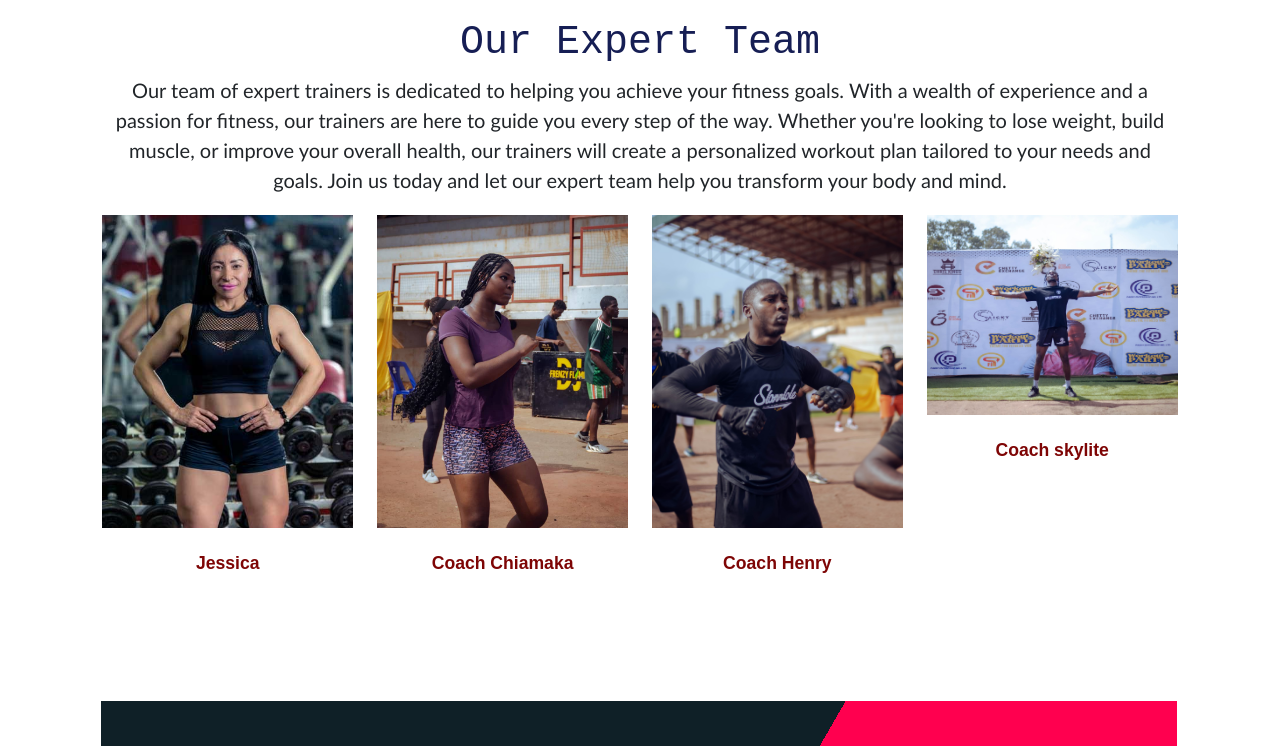
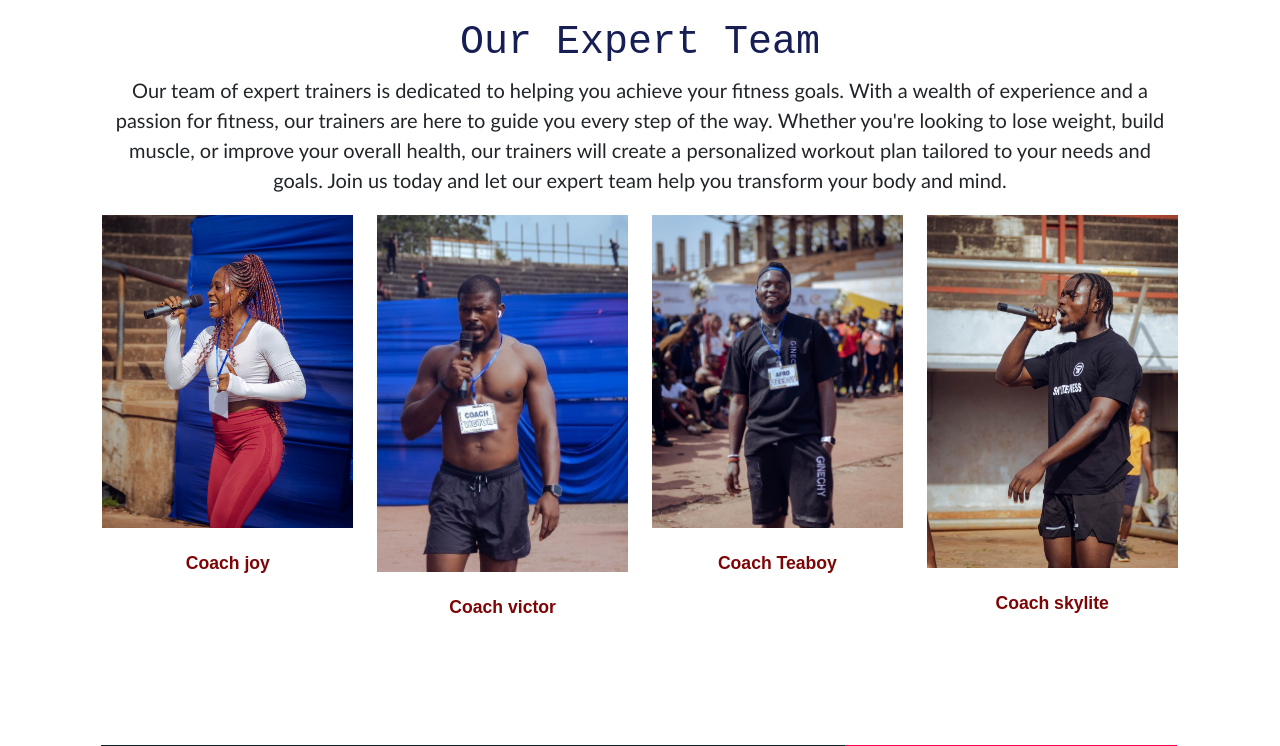
Before and after one commit to oxygenfunds/skylite-fitness-, a Django app: page / in a window 1280 px wide. Shown: the part 4106-4852 px from the top of the page. Run offline with Django 5.2, Linux system fonts and the light colour scheme; some libraries are stand-ins or nearby versions.

Commit message:
initial commit

```diff
--- a/core/templates/home.html
+++ b/core/templates/home.html
@@ -236,10 +236,10 @@
        <div class="col-lg-3 col-md-6">
 <div class="trainer-card">
 
-<img src="{% static 'images/team-1.jpg' %}" class="img-fluid">
+<img src="{% static 'images/coach-joy.jpg' %}" class="img-fluid">
 
 <div class="trainer-info text-center">
-<h6 class="fw-bold">Jessica </h6>
+<h6 class="fw-bold">Coach joy</h6>
 {% comment %} <p class="text-muted small">Fitness Coach</p> {% endcomment %}
 </div>
 
@@ -250,7 +250,7 @@
 <div class="col-lg-3 col-md-6">
 <div class="trainer-card">
 
-<img src="{% static 'images/blog-12.jpg' %}" class="img-fluid">
+<img src="{% static 'images/coach victor.jpg' %}" class="img-fluid">
 
 {% comment %} <div class="trainer-social">
 <a href="#">F</a>
@@ -260,7 +260,7 @@
 </div> {% endcomment %}
 
 <div class="trainer-info text-center">
- <h6 class="fw-bold">Coach Chiamaka  </h6>
+ <h6 class="fw-bold">Coach victor</h6>
 
 
 </div>
@@ -272,7 +272,7 @@
 <div class="col-lg-3 col-md-6">
 <div class="trainer-card">
 
-<img src="{% static 'images/blog-11.jpg' %}" class="img-fluid">
+<img src="{% static 'images/coach-teeboy.jpg' %}" class="img-fluid">
 
 
 
@@ -280,7 +280,7 @@
 
 {% comment %} <h6 class="fw-bold">{{trainer.name }}</h6> {% endcomment %}
 
-<h6 class="fw-bold">Coach Henry </h6>
+<h6 class="fw-bold">Coach Teaboy</h6>
 
 {% comment %} <p class="text-muted small"> {{trainer.role}}</p> {% endcomment %}
 </div>
@@ -292,7 +292,7 @@
 <div class="col-lg-3 col-md-6">
 <div class="trainer-card">
 
-<img src="{% static 'images/blog-6.jpg' %}" class="img-fluid">
+<img src="{% static 'images/coach-skylite.jpg' %}" class="img-fluid">
 
 
 <div class="trainer-info text-center">
```
Also changed, not shown: db.sqlite3, static/images/coach victor.jpg (added), static/images/coach-joy.jpg (added), static/images/coach-skylite.jpg (added), static/images/coach-teeboy.jpg (added).
